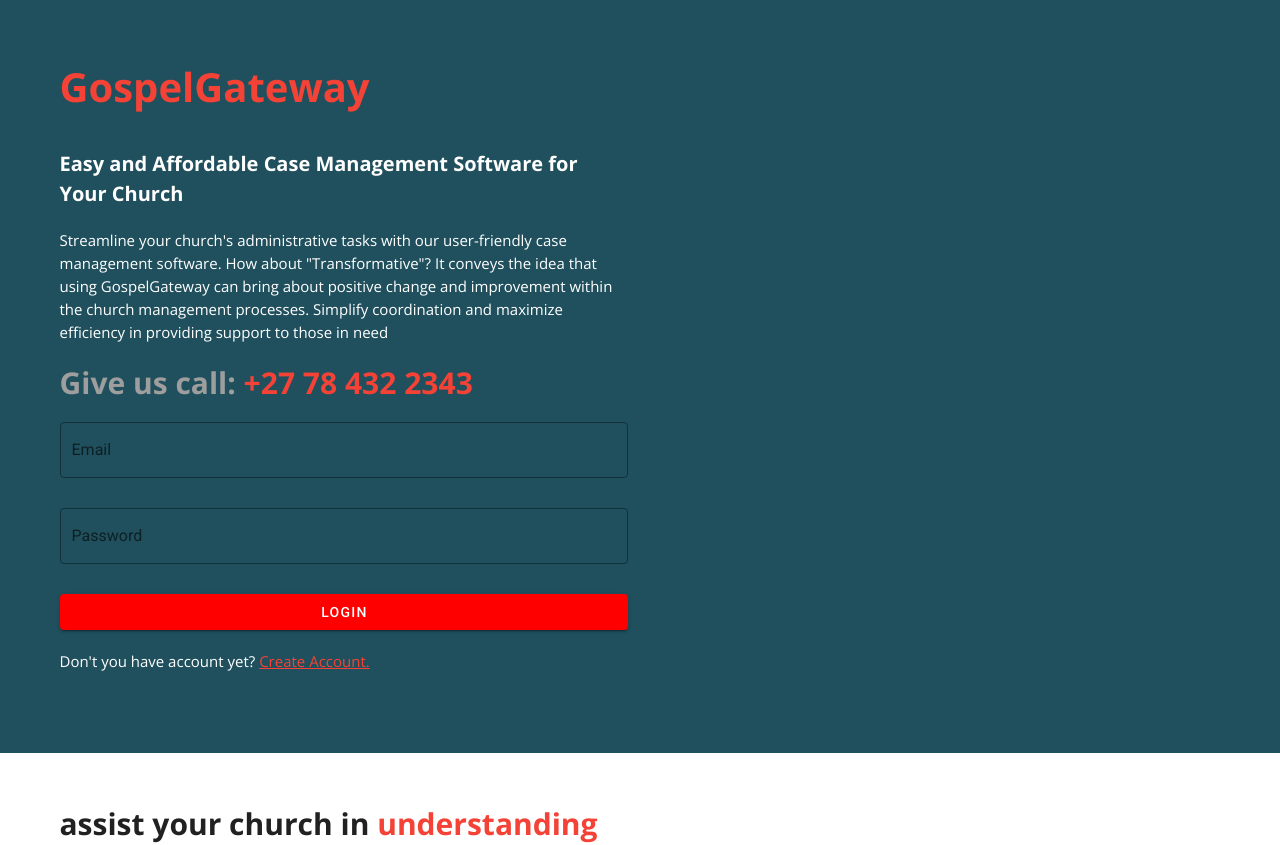
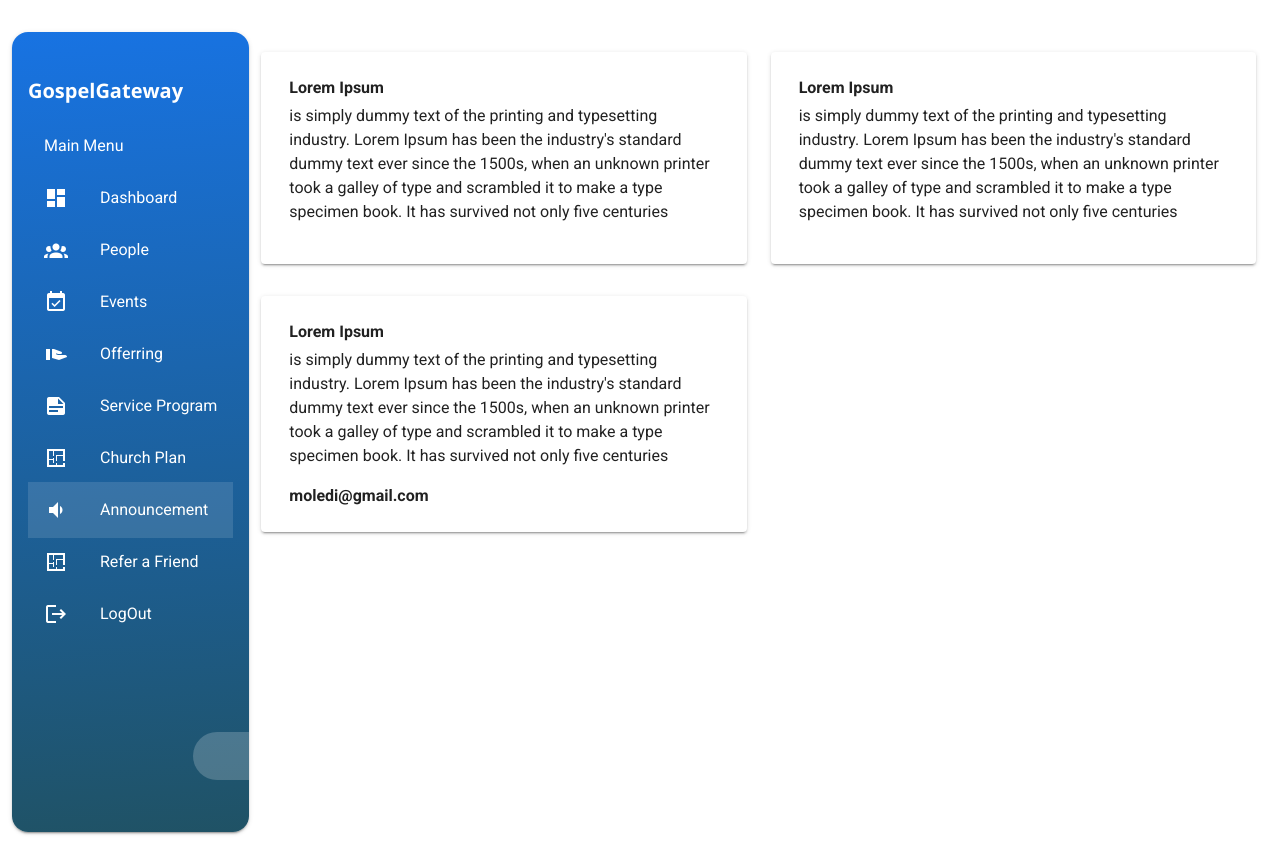
Before and after one commit to moraswi/Gospel-Gateway, a Vue app: page /announcement in a window 1280 px wide. Before the commit this address led to /auth/login. Shown: the top 845 px of the page. Built offline with nearby package versions, Linux system fonts and the light colour scheme.

Commit message:
announcements

```diff
--- a/src/components/sidebars/AdminSidebar.vue
+++ b/src/components/sidebars/AdminSidebar.vue
@@ -206,7 +206,7 @@
             </v-card>
 
               <!-- Members & Roles -->
-              <v-card
+             <v-card
               class="mt-1"
               color="transparent"
               width="100%"
@@ -216,18 +216,18 @@
               <v-list-item
                 class="transparent white--text"
                 active-class="bg-active gray50--text"
-                :to="{ name: 'AdminMemberAndRoles' }"
+                :to="{ name: 'Announcement' }"
                 link
               >
                 <v-list-item-icon>
                   <v-icon
                   color="white"
-                >mdi-account-multiple</v-icon>
+                >mdi-volume-medium</v-icon>
 
                 </v-list-item-icon>
 
                 <v-list-item-content v-if="opened">
-                  <v-list-item-title> Members & Roles </v-list-item-title>
+                  <v-list-item-title> Announcement </v-list-item-title>
                 </v-list-item-content>
               </v-list-item>
             </v-card>
--- /dev/null
+++ b/src/pages/private/announcement/Announcement.vue
@@ -0,0 +1,75 @@
+<template>
+    <v-container>
+      <v-row>
+        <v-col cols="12" md="6">
+          <v-card class="custom-card px-7 py-6 mt-2" width="100%">
+            <v-layout>
+              <!-- row align-center -->
+              <!-- <div>
+                <h1 class="font-h4 mt-n1">member name</h1>
+              </div>
+              <v-spacer></v-spacer> -->
+              <div class="text-left">
+                <h4 class="font-p">Lorem Ipsum</h4>
+                <p class="font-p4  mt-1">is simply dummy text of the printing and typesetting
+                   industry. Lorem Ipsum has been the industry's standard dummy text ever since
+                    the 1500s, when an unknown printer took a galley of type and scrambled it
+                     to make a type specimen book. It has survived not only five centuries</p>
+              </div>
+            </v-layout>
+          </v-card>
+        </v-col>
+        <v-col cols="12" md="6">
+          <v-card class="custom-card px-7 py-6 mt-2" width="100%">
+            <v-layout>
+              <!-- row align-center -->
+              <!-- <div>
+                <h1 class="font-h4 mt-n1">member name</h1>
+              </div>
+              <v-spacer></v-spacer> -->
+              <div class="text-left">
+                <h4 class="font-p">Lorem Ipsum</h4>
+                <p class="font-p4  mt-1">is simply dummy text of the printing and typesetting
+                   industry. Lorem Ipsum has been the industry's standard dummy text ever since
+                    the 1500s, when an unknown printer took a galley of type and scrambled it
+                     to make a type specimen book. It has survived not only five centuries</p>
+              </div>
+            </v-layout>
+          </v-card>
+        </v-col>
+        <v-col cols="12" md="6">
+          <v-card class="custom-card px-7 py-6 mt-2" width="100%">
+            <v-layout>
+              <!-- row align-center -->
+              <!-- <div>
+                <h1 class="font-h4 mt-n1">member name</h1>
+              </div>
+              <v-spacer></v-spacer> -->
+              <div class="text-left">
+                <h4 class="font-p">Lorem Ipsum</h4>
+                <p class="font-p4  mt-1">is simply dummy text of the printing and typesetting
+                   industry. Lorem Ipsum has been the industry's standard dummy text ever since
+                    the 1500s, when an unknown printer took a galley of type and scrambled it
+                     to make a type specimen book. It has survived not only five centuries</p>
+                <h4 class="font-p">moledi@gmail.com</h4>
+
+              </div>
+
+            </v-layout>
+          </v-card>
+        </v-col>
+      </v-row>
+
+    </v-container>
+  </template>
+
+  <script>
+
+  export default {
+    name: 'MemberAndRolesPage',
+
+    data: () => ({
+
+    }),
+  }
+  </script>
--- a/src/pages/private/churchplan/ChurchPlan.vue
+++ b/src/pages/private/churchplan/ChurchPlan.vue
@@ -25,15 +25,15 @@
 
       headers: [
       { text: 'Name', align: 'start', value: 'name' },
-      { text: 'Email', value: 'email' },
-      { text: 'Feedback', value: 'feedback' },
-      { text: 'Rating', value: 'rating' }
+      { text: 'Description', value: 'description' },
+      { text: 'Contact', value: 'contact' },
+      { text: 'Date', value: 'date' }
     ],
     formattedFeedback: [
-      { name: 'John Doe', email: 'john@example.com', feedback: 'Great product!', rating: 5 },
-      { name: 'Jane Smith', email: 'jane@example.com', feedback: 'Could be better.', rating: 3 },
-      { name: 'Bob Johnson', email: 'bob@example.com', feedback: 'Awesome features.', rating: 5 },
-      // Add more feedback items as needed
+      { name: 'John Doe', description: 'description of the event ', contact: '01123212', date: "12/21/1321" },
+      { name: 'Jane Smith', description: 'description', contact: 'jane@example.com', date: "12/21/1321"  },
+      { name: 'Bob Johnson', description: 'description', contact: '01321312', date: "12/21/1321"  },
+      // Add more contact items as needed
     ]
     }),
   }
--- a/src/pages/private/dashboard/Dashboard.vue
+++ b/src/pages/private/dashboard/Dashboard.vue
@@ -16,15 +16,15 @@
           <v-col cols="12" md="3">
               <CustomCard top-text="0" bottom-text="Events"/>
           </v-col>
-          <v-col cols="12" md="3">
+          <!-- <v-col cols="12" md="3">
               <CustomCard top-text="15" bottom-text="Meetings"/>
           </v-col>
           <v-col cols="12" md="3">
               <CustomCard top-text="10" bottom-text="Members & Roles"/>
-          </v-col>
+          </v-col> -->
       </v-row>
 
-      <v-row>
+      <v-row class="mt-10">
         <v-col cols="12" md="6">
           <h1 class="font-h4">Events</h1>
          <EventsCard class="mt-5"  title="youth conferance" bottom-text="weekly" top-text="10h00 - 12h00" date="12/02/1221"/>
@@ -33,10 +33,19 @@
         </v-col>
 
         <v-col cols="12" md="6">
-          <h1 class="font-h4">Meetings</h1>
-          <EventsCard class="mt-5"  title="youth conferance" bottom-text="weekly" top-text="10h00 - 12h00" date="12/02/1221"/>
-          <EventsCard class="mt-5"  title="youth conferance" bottom-text="weekly" top-text="10h00 - 12h00" date="12/02/1221"/>
-          <EventsCard class="mt-5"  title="youth conferance" bottom-text="weekly" top-text="10h00 - 12h00" date="12/02/1221"/>
+          <h1 class="font-h4">Program</h1>
+          <v-card class="custom-card px-7 py-6 mt-2" width="100%">
+            <v-layout row align-center>
+              <div>
+                <h1 class="font-h4 mt-n1">member name</h1>
+              </div>
+              <v-spacer></v-spacer>
+              <div class="text-right">
+                <h4 class="font-p">preaching</h4>
+                <p class="font-p4  mt-1">12/12/2000</p>
+              </div>
+            </v-layout>
+          </v-card>
          </v-col>
       </v-row>
 
@@ -61,5 +70,7 @@
   </script>
 
   <style lang="scss" scoped>
-  //
+  .custom-card {
+    border-left: 6px solid orange; /* Adjust the thickness as needed */
+  }
   </style>
--- a/src/pages/private/member&roles/Member&Roles.vue
+++ /dev/null
@@ -1,17 +0,0 @@
-<template>
-    <v-container>
-     <h1 class="mt-16  text-red">memberAndRolesPage</h1>
-     <v-btn :to="{name:'MemberLogin'}" >MemberLogin</v-btn>
-    </v-container>
-  </template>
-
-  <script>
-
-  export default {
-    name: 'MemberAndRolesPage',
-
-    data: () => ({
-
-    }),
-  }
-  </script>
--- a/src/router/index.js
+++ b/src/router/index.js
@@ -82,9 +82,9 @@
 
       // AdminMemberAndRoles
       {
-        path: '/member-and-roles',
-        name: 'AdminMemberAndRoles',
-        component: () => import("@/views/private/member&roles/Member&Roles.vue"),
+        path: '/announcement',
+        name: 'Announcement',
+        component: () => import("@/views/private/announcement/Announcement.vue"),
       },
 
         // AdminServiceProgram
--- a/src/views/private/member&roles/Member&Roles.vue
+++ b/src/views/private/announcement/Announcement.vue
@@ -5,10 +5,10 @@
 </template>
 
 <script>
-import MemberAndroles from '@/pages/private/member&roles/Member&Roles.vue'
+import MemberAndroles from '@/pages/private/announcement/Announcement'
 
 export default {
-  name: 'Member&RolesView',
+  name: 'AnnouncementView',
   components: {
     MemberAndroles
   }
```
